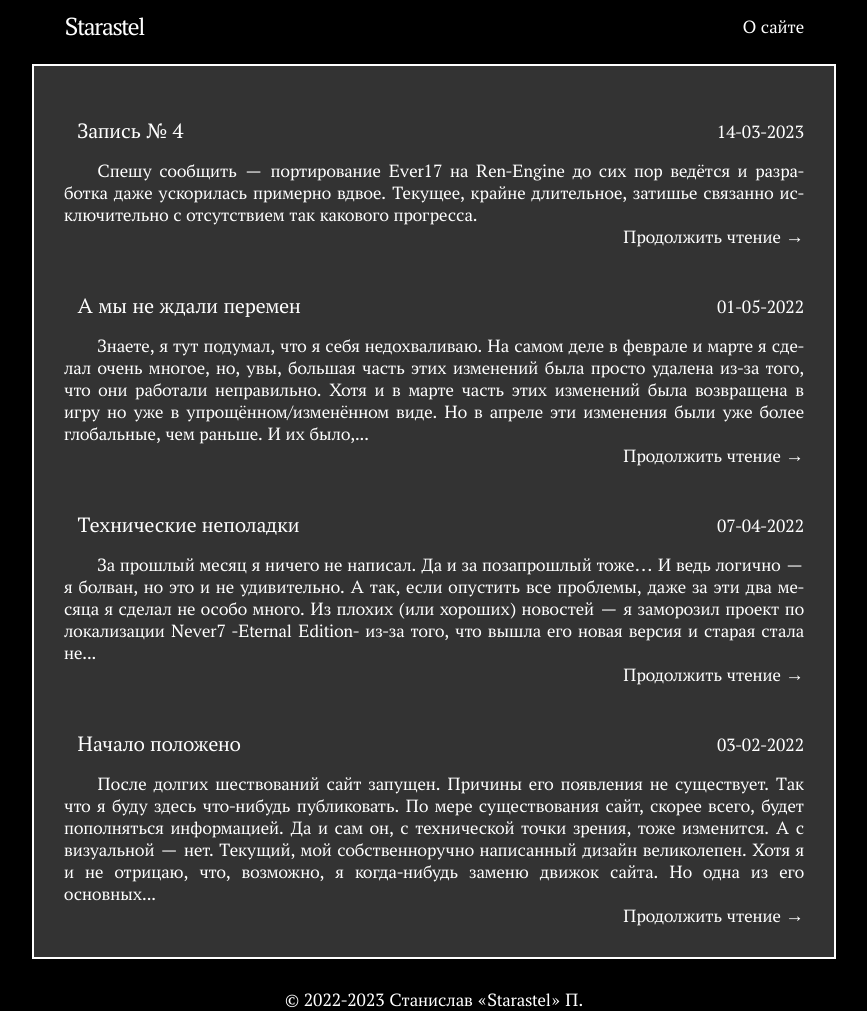
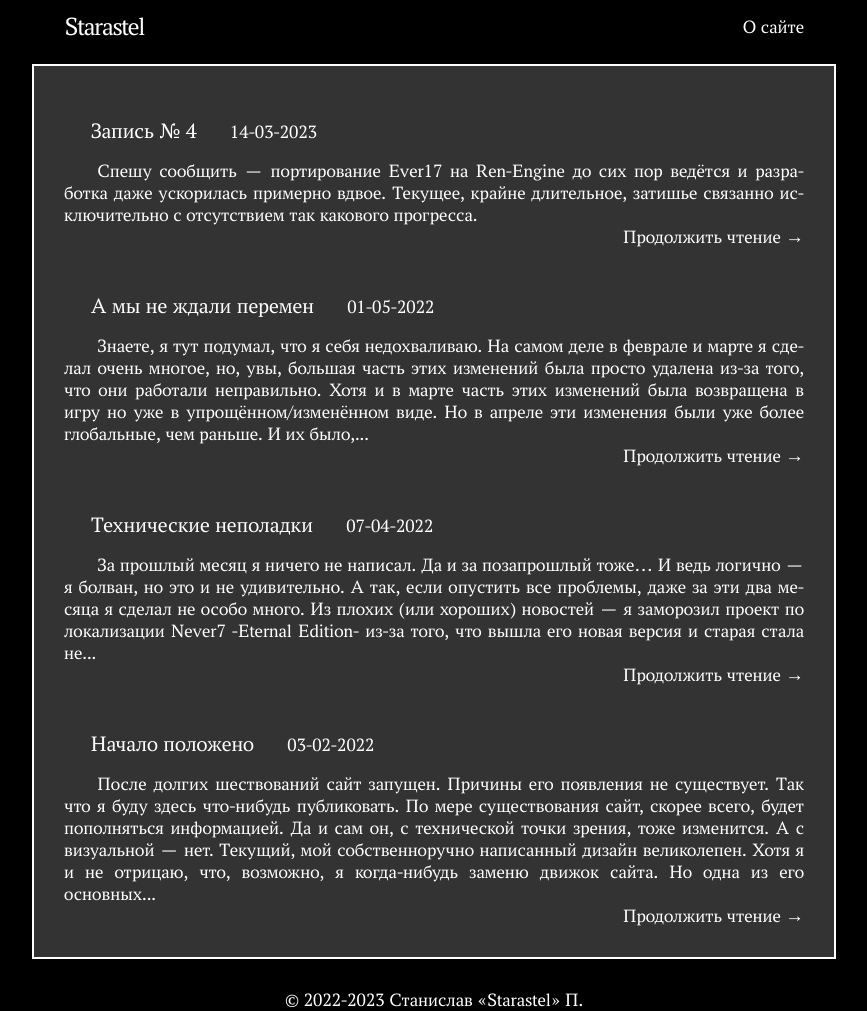
Before and after one commit to Starastel/stStarastel, a Jekyll site: the page built from index.html, in a window 1280 px wide. Shown: the whole page, without its empty margins (206-1073 px from the left). Built offline with Jekyll 4.4.1, drawn with Linux system fonts in a browser that asks for light colours; the list of posts is cut into pages by our own code.

Commit message:
Update main.scss

```diff
--- a/assets/main.scss
+++ b/assets/main.scss
@@ -233,7 +233,7 @@ table {
 }
 
 .pst_ttl {
-	display: flex;
+	display: inline-flex;
 	justify-content: space-between;
 	margin-left: auto;
 	margin-right: auto;
```
